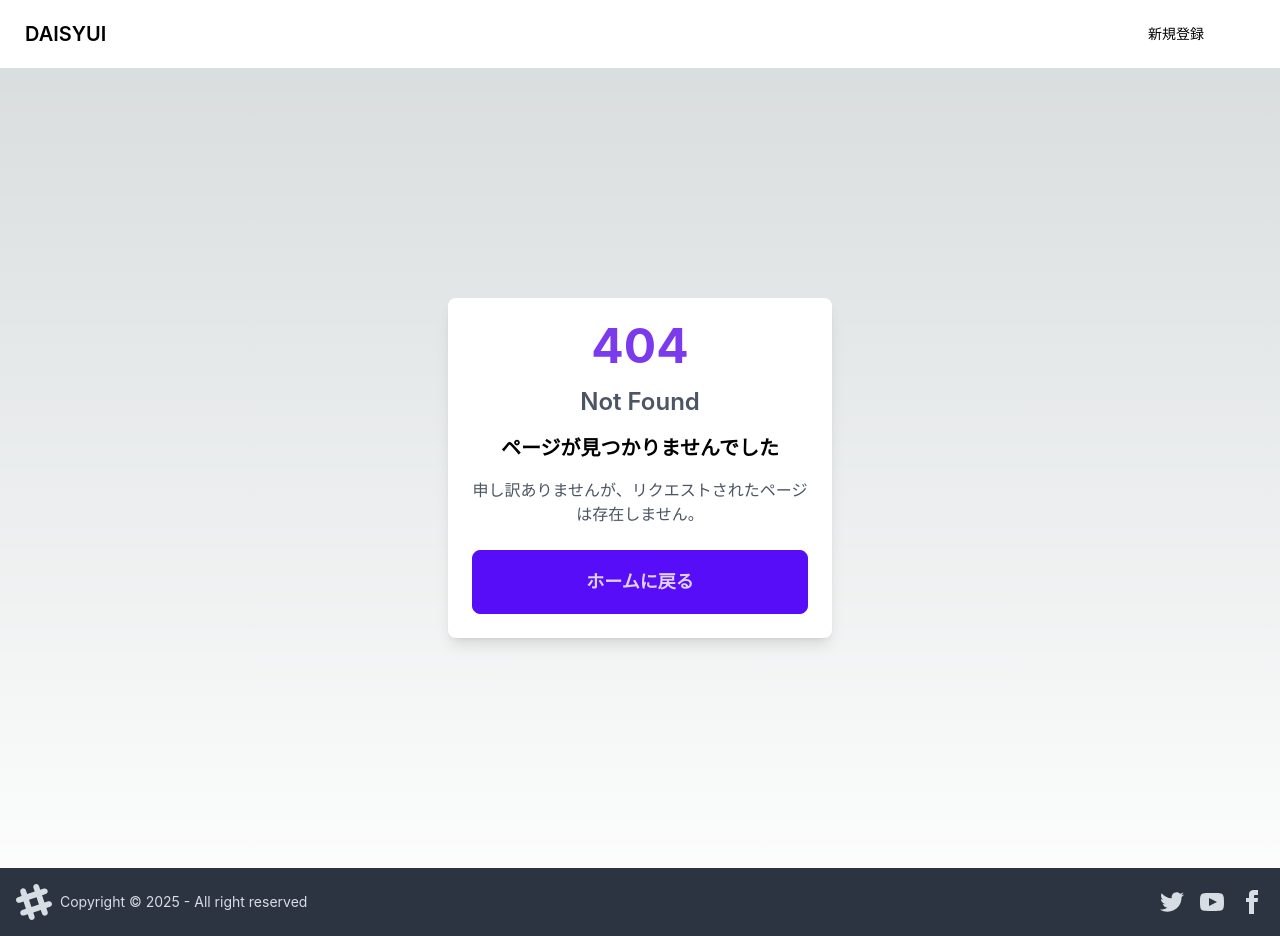
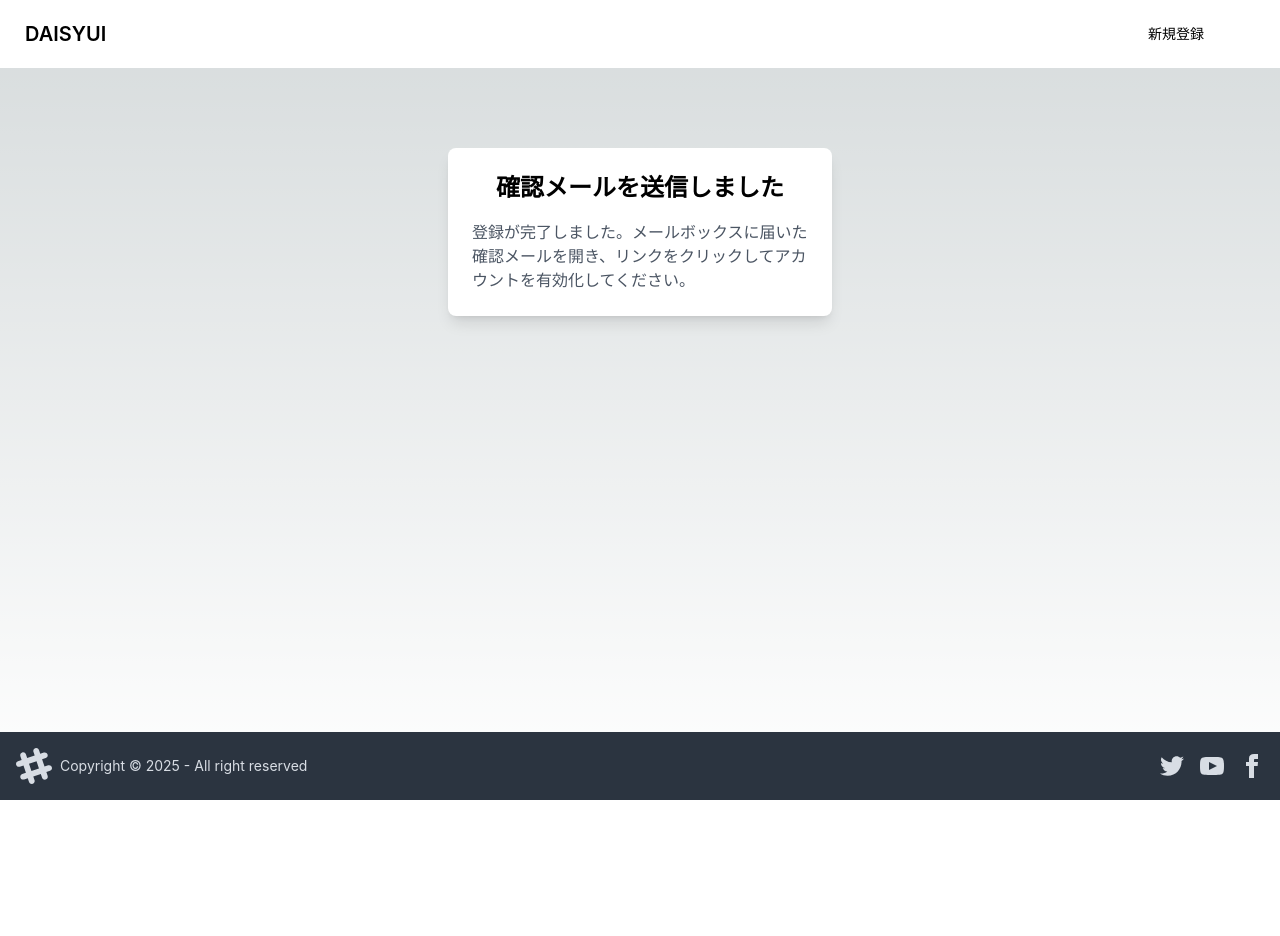
Before and after one commit to keita1899/bug_note, a Next.js app in the folder frontend/: page /auth/email-sent in a window 1280 px wide. Before the commit this address had no page. After the commit the page ends 800 px from the top, so only its background shows below. Built offline with nearby package versions, Linux system fonts and the light colour scheme.

Commit message:
feat: メール送信完了ページコンポーネント作成

```diff
--- /dev/null
+++ b/frontend/src/pages/auth/email-sent.tsx
@@ -0,0 +1,20 @@
+import { Layout } from '@/components/Layout'
+
+const EmailSent = () => {
+  return (
+    <Layout>
+      <div className="mt-20 flex justify-center">
+        <div className="w-96 rounded-lg bg-white p-6 shadow-lg">
+          <h1 className="mb-4 text-center text-2xl font-bold">
+            確認メールを送信しました
+          </h1>
+          <p className="text-gray-600">
+            登録が完了しました。メールボックスに届いた確認メールを開き、リンクをクリックしてアカウントを有効化してください。
+          </p>
+        </div>
+      </div>
+    </Layout>
+  )
+}
+
+export default EmailSent
```
